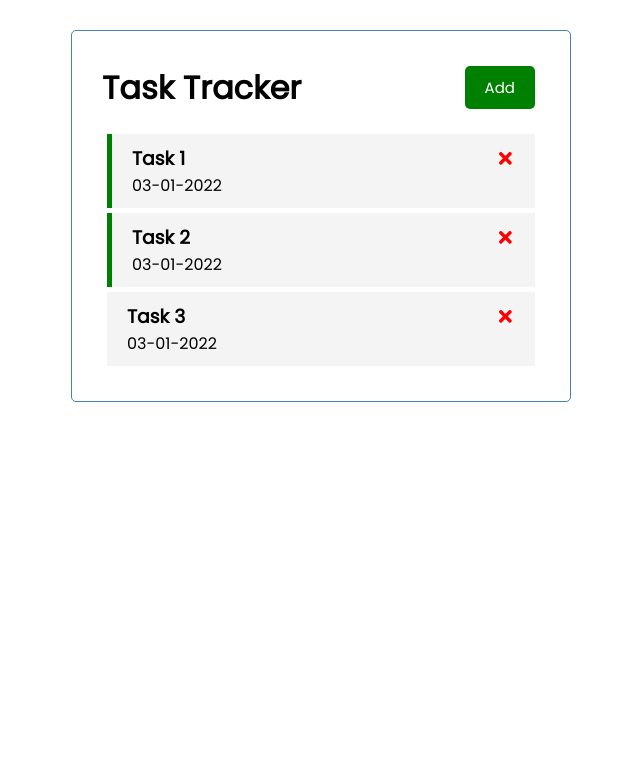
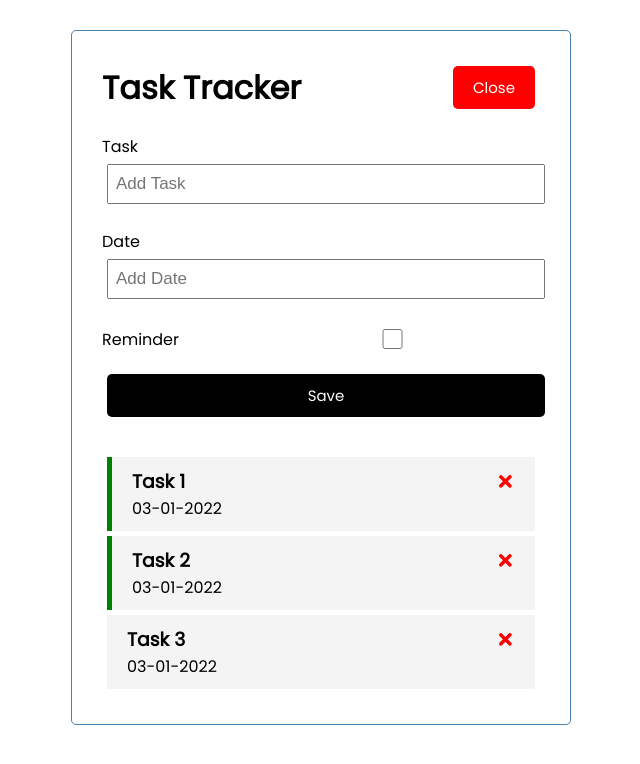
Before and after one commit to Jahid1999/tast-tracker-react, a React (Create React App) app: page / in a window 1280 px wide. Both pictures are taken after a click on the button "Add". Shown: the top 764 px of the page, without its empty margins (319-959 px from the left). Built offline with nearby package versions, Linux system fonts and the light colour scheme; the HTML template or start-up script is replaced by a standard one.

Commit message:
add task added

```diff
--- a/src/App.js
+++ b/src/App.js
@@ -1,8 +1,10 @@
 import Header from './components/Header'
 import Tasks from './components/Tasks'
 import { useState } from "react";
+import AddTask from './components/AddTask';
 
 function App() {
+  const [showAddButton, setShowAddButton] = useState(false)
   const [tasks, setTasks] = useState([
     {
         id:1,
@@ -36,9 +38,22 @@
   setTasks(tasks.map((task) => task.id ==id ? {...task, reminder: !task.reminder} : task))
   }
 
+// Add Task
+const addTask = (task) => {
+  console.log(task)
+  const id = Math.ceil(Math.random() * 1000) + 1;
+
+  const newTask = {id, ...task}
+  setTasks([...tasks, newTask]);
+}
+
   return (
     <div className="container">
-      <Header />
+      <Header onAddClick={() => setShowAddButton(!showAddButton)} showAdd = {showAddButton} />
+      {
+        showAddButton && <AddTask onAdd={addTask} />
+      }
+
       {
         tasks.length > 0 ? <Tasks  tasks={tasks} onDelete = {deleteTask}  onToggle = {toggleReminder} /> :
         'No Tasks Left'
--- /dev/null
+++ b/src/components/AddTask.js
@@ -0,0 +1,36 @@
+import { useState } from "react";
+function AddTask({onAdd}) {
+  const [text, setText] = useState('')
+  const [date, setDate] = useState('')
+  const [reminder, setReminder] = useState(false)
+
+  const onSubmit = (e) => {
+    e.preventDefault()
+
+    onAdd({text, date, reminder})
+
+    setText('')
+    setDate('')
+    setReminder(false)
+  }
+    return (
+      <form className='add-form' onSubmit={onSubmit}>
+          <div className="form-control">
+              <label>Task</label>
+              <input type='text' placeholder="Add Task" value={text} onChange={(e) => { setText(e.target.value)}} />
+          </div>
+          <div className="form-control">
+              <label>Date</label>
+              <input type='text' placeholder="Add Date" value={date} onChange={(e) => { setDate(e.target.value)}} />
+          </div>
+          <div className="form-control form-control-check">
+              <label>Reminder</label>
+              <input type='checkbox' checked={reminder} value={reminder} onChange={(e) => { setReminder(e.currentTarget.checked)}} />
+          </div>
+
+          <input type='submit' className="btn btn-block" value='Save' />
+      </form>
+    );
+  }
+
+export default AddTask;
--- a/src/components/Header.js
+++ b/src/components/Header.js
@@ -1,12 +1,16 @@
 import Button from './Button'
-function Header({title}) {
+function Header({title, onAddClick, showAdd}) {
      const onClick= () => {
         console.log('clicked')
     }
     return (
       <header className="header">
           <h1>{title}</h1>
-          <Button color='green' text='Add' onClick={onClick}/>
+          {
+            onAddClick && <Button color={showAdd ? 'red' : 'green'} text={showAdd ? 'Close' : 'Add'}
+            onClick={onAddClick}/>
+          }
+
       </header>
     );
   }
```
